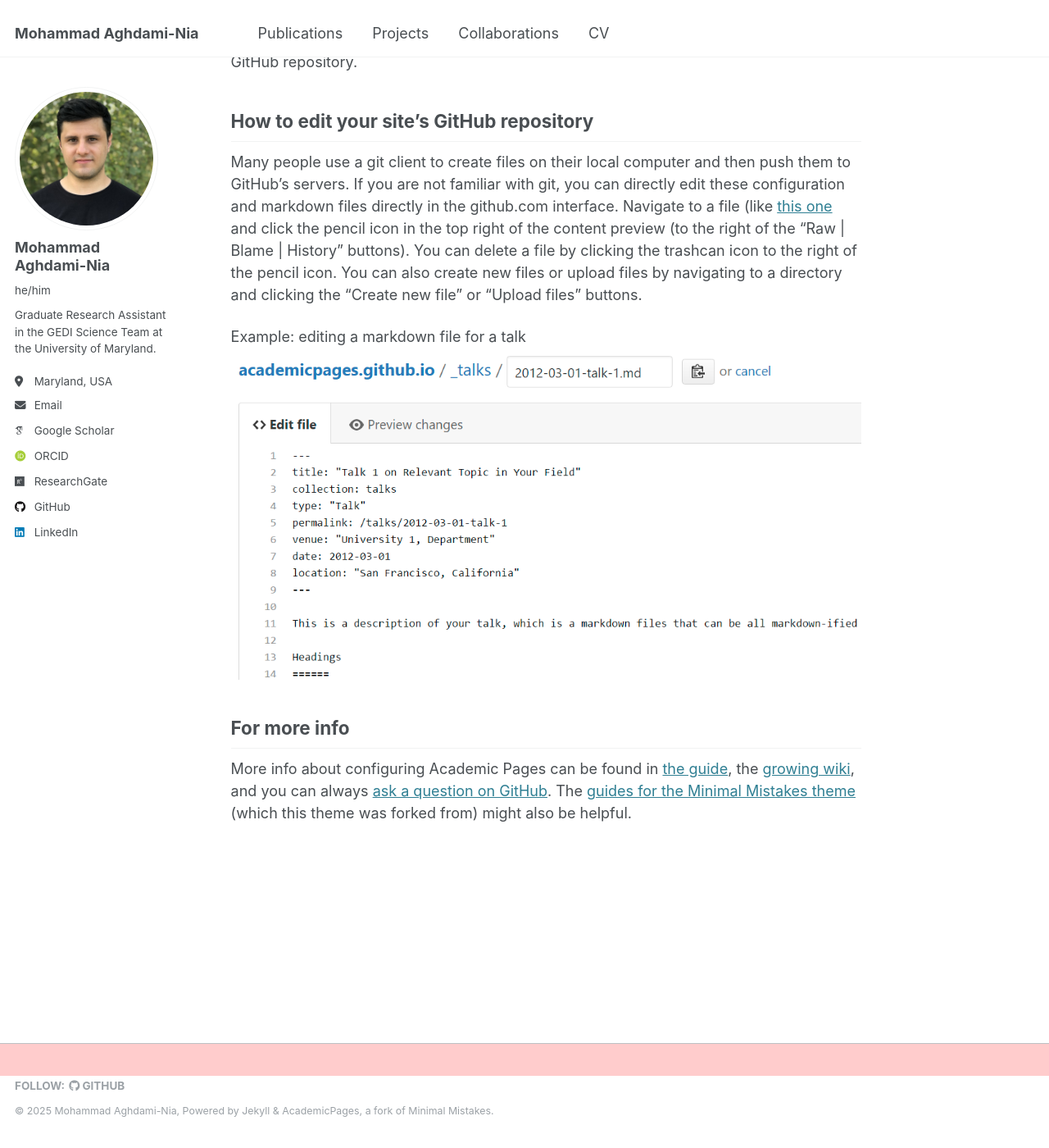
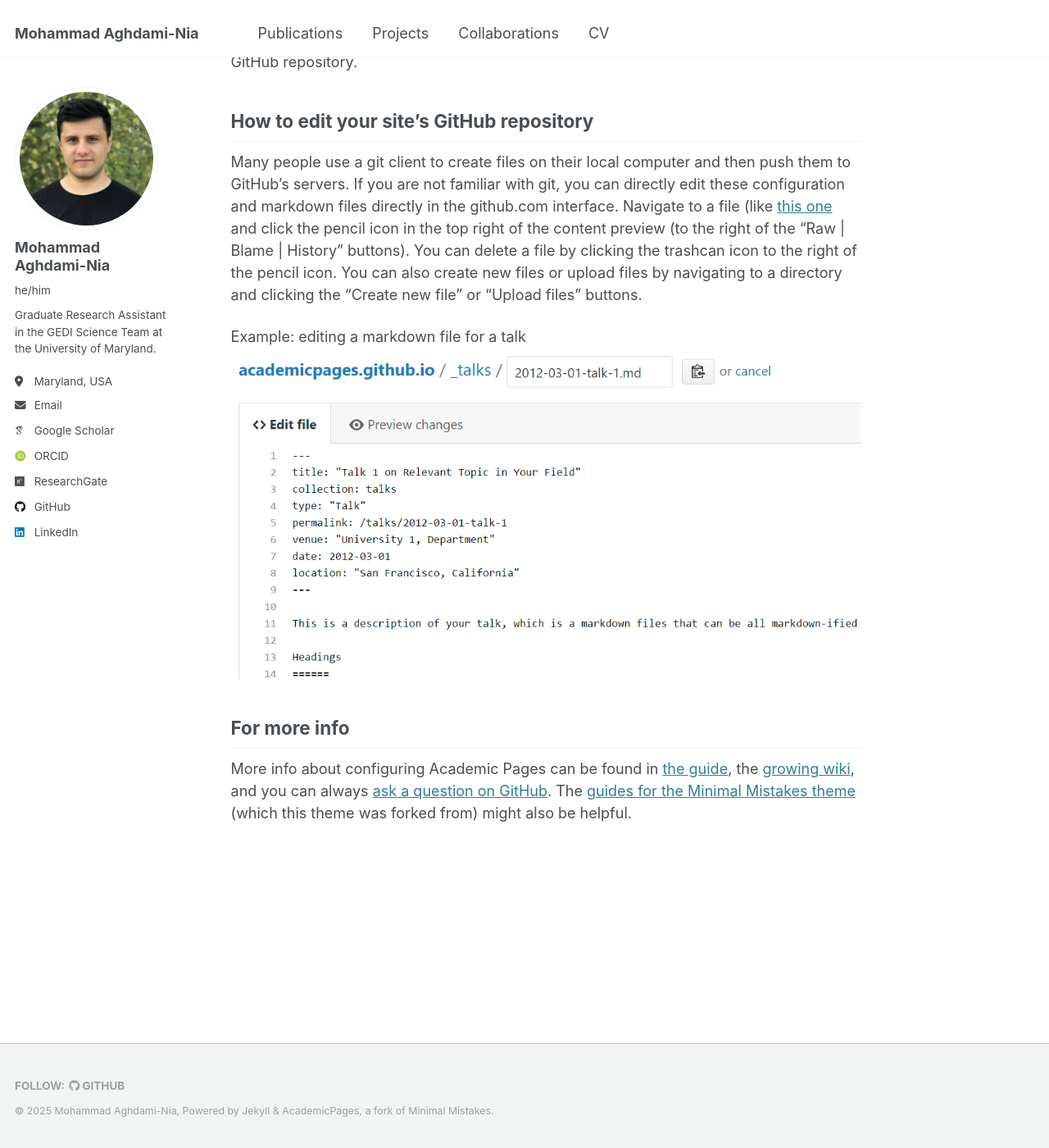
Before and after one commit to mo-agh/mo-agh.github.io, a Jekyll site: the page built from _pages/about.md, in a window 1280 px wide and 1400 px high, scrolled down 2133 px. Shown: the whole window at 82% size. Built offline with Jekyll 4.4.1, drawn with Linux system fonts in a browser that asks for light colours; some web fonts are replaced.

Commit message:
Update _footer.scss

```diff
--- a/_sass/layout/_footer.scss
+++ b/_sass/layout/_footer.scss
@@ -12,7 +12,7 @@
   /* sticky footer fix start */
   position: absolute;
   bottom: 0em;
-  height: 40px;
+  height: auto;
   /* sticky footer fix end */
   margin-top: 3em;
   color: mix(#fff, $gray, 25%);
@@ -20,7 +20,7 @@
           animation: intro 0.3s both;
   -webkit-animation-delay: 0.45s;
           animation-delay: 0.45s;
-  background-color: #ffcccc;
+  background-color: $lighter-gray;
   border-top: 1px solid $light-gray;
 
   footer {
```
